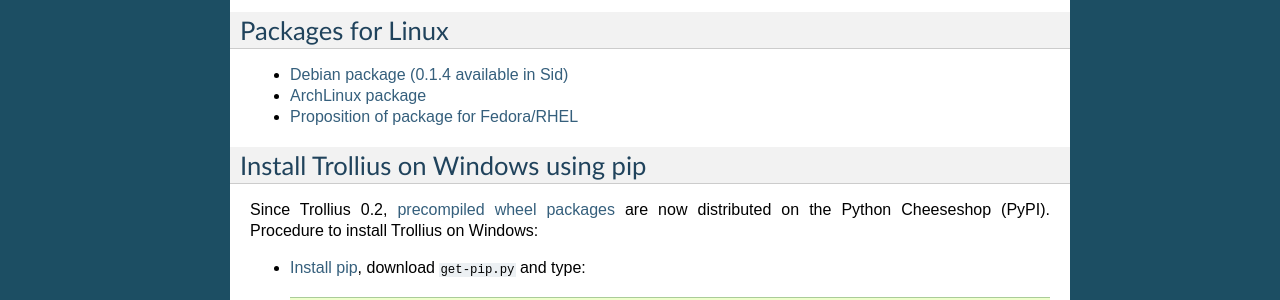
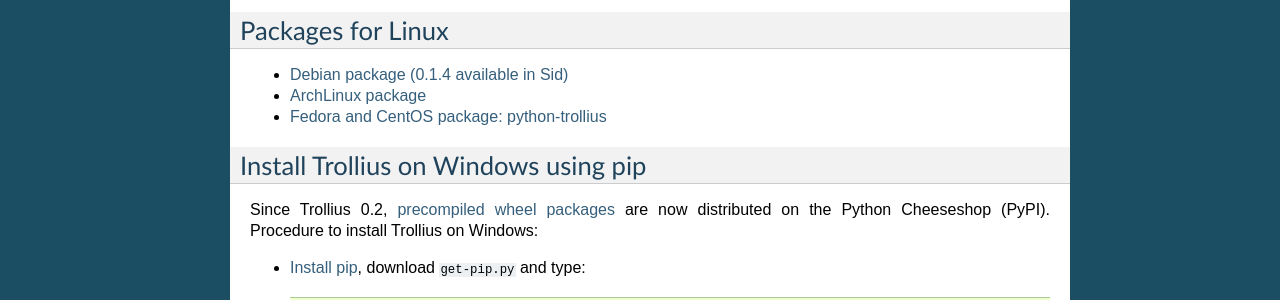
Before and after one commit to openstack-archive/deb-python-trollius, a Sphinx documentation site: the page built from doc/index.rst, in a window 1280 px wide and 900 px high, scrolled down 688 px. Shown: the part 152-452 px from the top of the window. Built offline with Sphinx 7.4.7, drawn with Linux system fonts in a browser that asks for light colours.

Commit message:
install: fedora packages have been accepted

```diff
--- a/doc/index.rst
+++ b/doc/index.rst
@@ -57,8 +57,8 @@ Packages for Linux
   <https://packages.debian.org/fr/sid/python-trollius>`_
 * `ArchLinux package
   <https://aur.archlinux.org/packages/python2-trollius/>`_
-* `Proposition of package for Fedora/RHEL
-  <https://bugzilla.redhat.com/show_bug.cgi?id=1066238>`_
+* `Fedora and CentOS package: python-trollius
+  <http://pkgs.org/download/python-trollius>`_
 
 
 Install Trollius on Windows using pip
```
